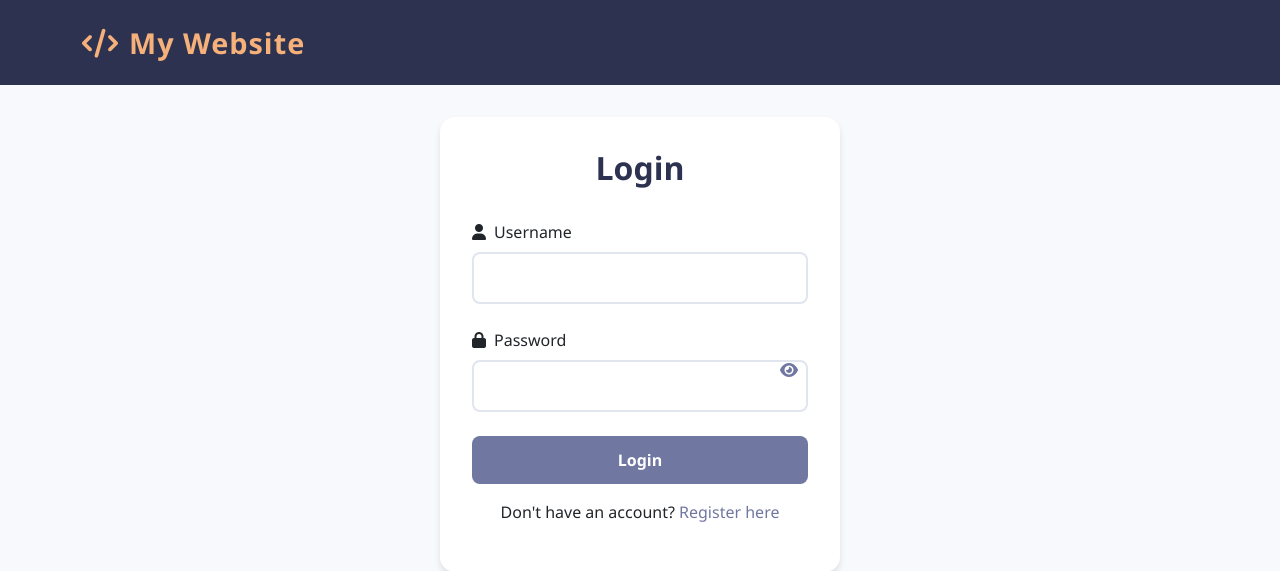
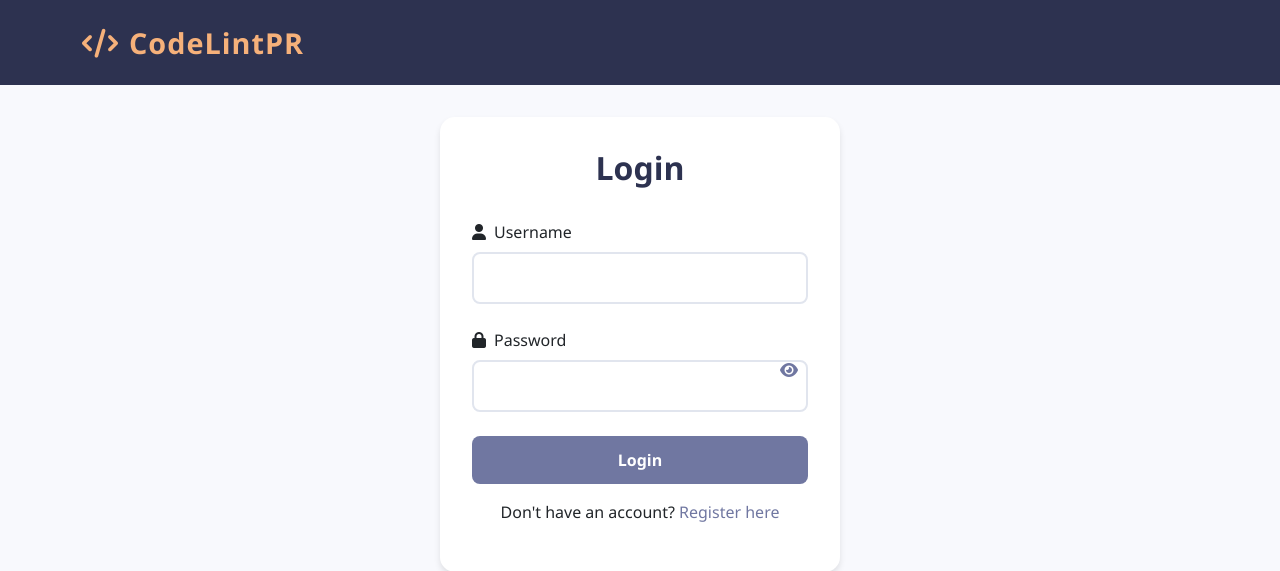
Before and after one commit to sathwikshetty33/CodeLintPR, a Django app: page / in a window 1280 px wide. Shown: the top 571 px of the page. Run offline with Django 5.2, Linux system fonts and the light colour scheme; parts of the project's set-up code (start-up, migrations or seed data) failed here and were passed over.

Commit message:
Update login.html

```diff
--- a/django_app/templates/login.html
+++ b/django_app/templates/login.html
@@ -118,7 +118,7 @@
     <nav class="navbar">
         <div class="container">
             <span class="navbar-brand">
-                <i class="fas fa-code"></i>My Website
+                <i class="fas fa-code"></i>CodeLintPR
             </span>
         </div>
     </nav>
```
